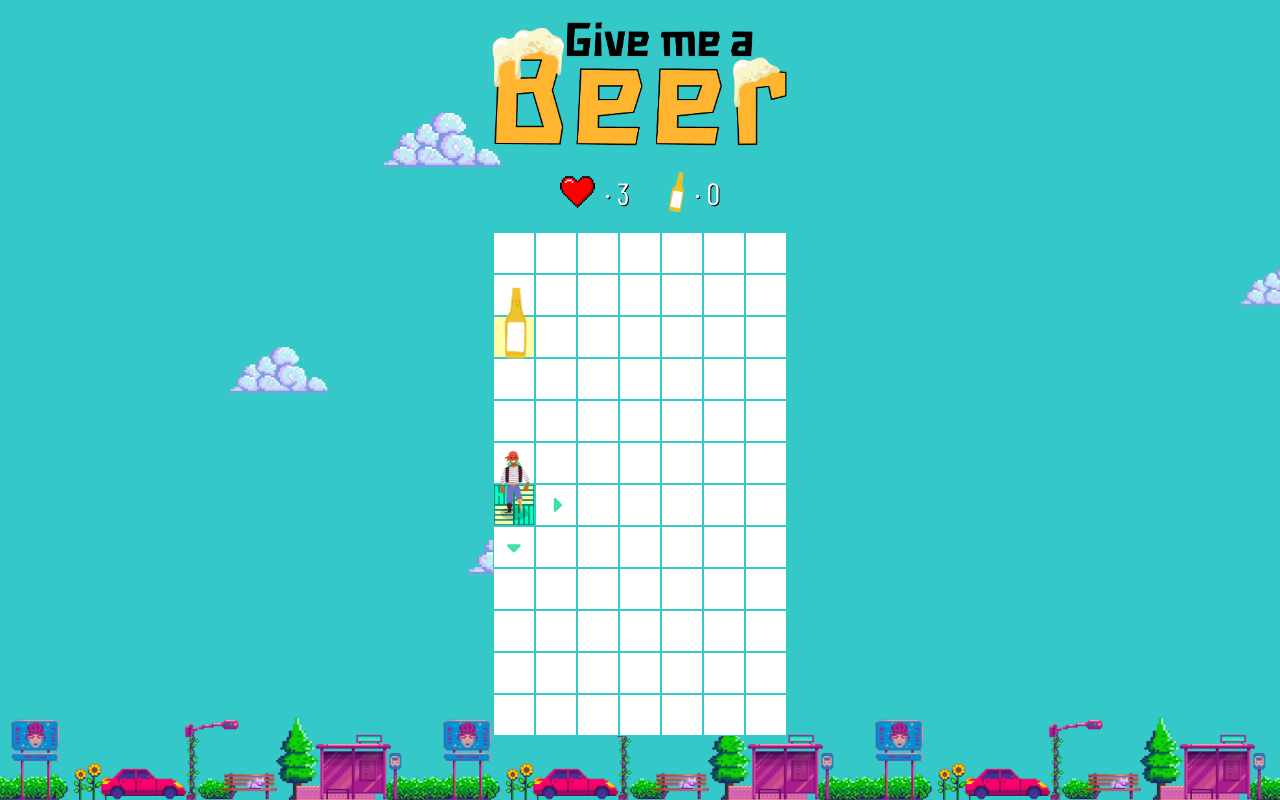
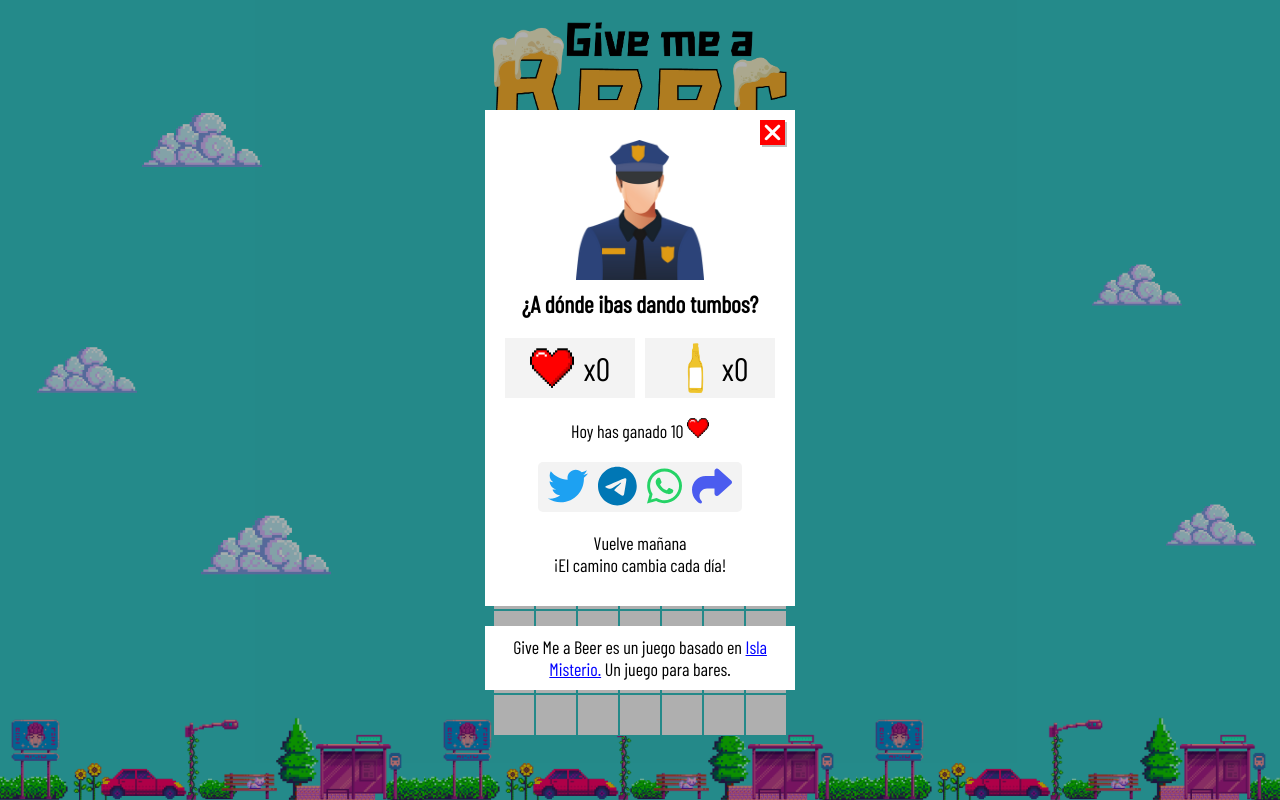
Before and after one commit to domindez/diary-game, a React (Create React App) app: page / in a window 1280 px wide. Built offline with nearby package versions, Linux system fonts and the light colour scheme.

Commit message:
close popup

```diff
--- a/src/App.tsx
+++ b/src/App.tsx
@@ -23,6 +23,7 @@
   }
 
   const [gameStatus, setGameStatus] = useState<GameStatus>(defaultGameStatus)
+  const [showPopup, setShowPopup] = useState(false)
 
   useEffect(() => {
     const userData = localStorage.getItem('diary-tfy-user')
@@ -35,12 +36,16 @@
     }
   }, [])
 
+  useEffect(() => {
+    if (gameStatus.isWin || gameStatus.lives < 1) setShowPopup(true)
+  }, [gameStatus.isWin, gameStatus.lives])
+
   return (
 		<div className='app' >
 			<Header />
 			<LifePanel stops={gameStatus.lives} />
 			<BoardGame gameStatus={gameStatus}setGameStatus={setGameStatus}/>
-      {(gameStatus.isWin || gameStatus.lives < 1) && <WinPanel isWin={gameStatus.isWin} lives={gameStatus.lives}/>}
+      {showPopup && <WinPanel isWin={gameStatus.isWin} lives={gameStatus.lives} setShowPopup={setShowPopup}/>}
 			<div className='clouds-container'>{clouds}</div>
 			<div className='background'></div>
 		</div>
--- a/src/Components/Popup.tsx
+++ b/src/Components/Popup.tsx
@@ -1,17 +1,22 @@
+import { faClose } from '@fortawesome/free-solid-svg-icons'
+import { FontAwesomeIcon } from '@fortawesome/react-fontawesome'
 import { type ReactNode } from 'react'
 import '../Sass/Popup.scss'
 
 interface Props {
   children: ReactNode
+  setShowPopup: React.Dispatch<React.SetStateAction<boolean>>
 }
-const Popup = ({ children }: Props) => {
+
+const Popup = ({ children, setShowPopup }: Props) => {
   return (
-		<div className='overlay'>
-			<div className='popup'>
+		<div className='overlay' onClick={() => { setShowPopup(false) }}>
+			<div className='popup' onClick={(e) => { e.stopPropagation() }}>
+			<FontAwesomeIcon className='close' icon={faClose} onClick={() => { setShowPopup(false) }}/>
 			{children}
 			</div>
 			<div className='tfy-msg'>
-				<p>Give Me a Beer es un juego basado en <a href='https://trivify.es/isla-misterio-para-bares.html'>Isla Misterio.</a> Un juego para llenar tu bar.</p>
+				<p>Give Me a Beer es un juego basado en <a href='https://trivify.es/isla-misterio-para-bares.html'>Isla Misterio.</a> Un juego para bares.</p>
 				</div>
 		</div>
   )
--- a/src/Components/WinPanel.tsx
+++ b/src/Components/WinPanel.tsx
@@ -5,14 +5,15 @@
 interface Props {
   lives: number
   isWin: boolean
+  setShowPopup: React.Dispatch<React.SetStateAction<boolean>>
 }
 
-const WinPanel = ({ lives, isWin }: Props) => {
+const WinPanel = ({ lives, isWin, setShowPopup }: Props) => {
   const userData = getUserDataFromStorage()
 
   if (isWin) {
     return (
-		<Popup>
+		<Popup setShowPopup={setShowPopup}>
 			<img className='popup__img' src={require('../img/win-beer.png')} alt='bottle' />
 			<h2>¡Cerveeeeeeeza!</h2>
 			<div className='popup__block-container'>
@@ -33,7 +34,7 @@
     )
   } else {
     return (
-			<Popup>
+			<Popup setShowPopup={setShowPopup}>
 			<img className='popup__img' src={require('../img/police.png')} alt='bottle' />
 			<h2>¿A dónde ibas dando tumbos?</h2>
 			<div className='popup__block-container'>
--- a/src/Sass/Popup.scss
+++ b/src/Sass/Popup.scss
@@ -12,6 +12,7 @@
 	z-index: 10;
 
 	.popup {
+		position: relative;
 		display: flex;
 		flex-direction: column;
 		align-items: center;
@@ -82,4 +83,16 @@
 			}
 		}
 	}
+
+	.close{
+		position: absolute;
+		top: 10px;
+		right: 10px;
+		background-color: red;
+		color: white;
+		width: 25px;
+		height: 25px;
+		box-shadow: 2px 2px 0px #00000040;
+		cursor: pointer;
+	}
 }
--- a/src/logic/gameGenerator.ts
+++ b/src/logic/gameGenerator.ts
@@ -1,5 +1,5 @@
 const defaultInitialPos = [6, 0]
-const bottlePos = [2, 0]
+const bottlePos = [3, 5]
 
 export const game1 = {
   gameID: 2,
@@ -7,11 +7,11 @@
   playerPos: defaultInitialPos,
   bottlePos: bottlePos,
   trail: [defaultInitialPos],
-  path: [bottlePos, [5, 0], [4, 0], [3, 0], [6, 0], [7, 0], [5, 1], [5, 2], [5, 3], [5, 4], [5, 5], [4, 5]],
+  path: [bottlePos, [5, 0], [4, 0], [3, 0], [6, 0], [6, 1], [7, 0], [5, 1], [5, 2], [5, 3], [5, 4], [5, 5], [4, 5]],
   justDeath: false,
   canMove: true,
   clickedCell: [],
   isWin: false,
-  lives: 3,
+  lives: 10,
   userBottles: 0
 }
--- a/src/logic/movement.ts
+++ b/src/logic/movement.ts
@@ -67,7 +67,7 @@
         }
         return newGameStatus
       })
-    }, 1000)
+    }, 500)
     return
   }
 
```
